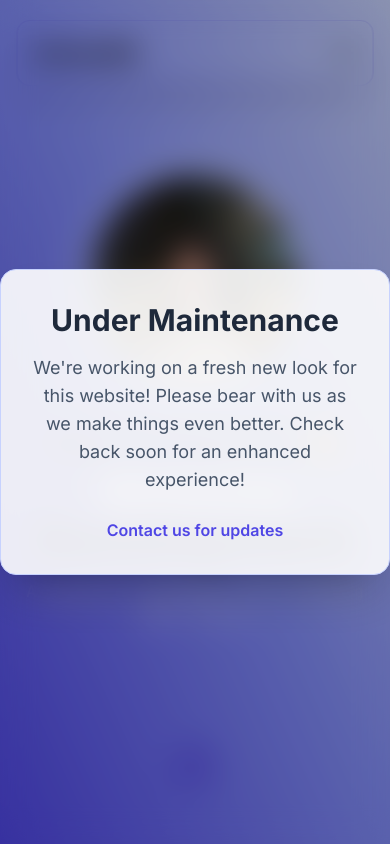
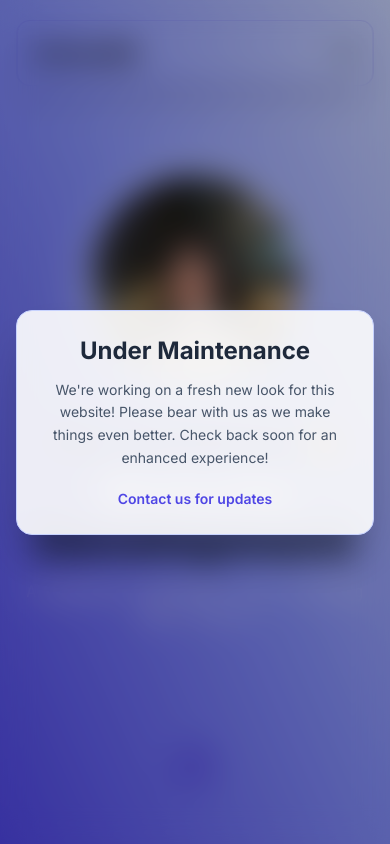
Before and after one commit to achmad-gg/my_portfolio, a Nuxt app: page / in a window 390 px wide. Shown: the top 844 px of the page. Built offline with nearby package versions, Linux system fonts and the light colour scheme; no server answers.

Commit message:
maintenance

```diff
--- a/pages/index.vue
+++ b/pages/index.vue
@@ -4,21 +4,25 @@
       class="relative w-full h-screen bg-gradient-to-bl from-indigo-200 via-indigo-400 to-indigo-600"
     >
       <div
-        class="fixed top-0 z-50 w-full h-[100vh] backdrop-blur-lg bg-black/30 flex items-center justify-center animate-fadeIn"
+        class="fixed top-0 z-50 w-full h-[100vh] backdrop-blur-lg bg-black/30 flex items-center justify-center px-4"
       >
         <div
-          class="z-50 max-w-lg p-8 text-center border border-indigo-200 shadow-2xl bg-white/90 rounded-2xl"
+          class="z-50 w-full max-w-lg p-6 text-center border border-indigo-200 shadow-2xl sm:p-10 bg-white/90 rounded-2xl"
         >
-          <h1 class="text-3xl font-bold text-slate-800">Under Maintenance</h1>
-          <p class="mt-4 text-lg text-slate-600">
+          <h1 class="text-2xl font-bold sm:text-3xl text-slate-800">
+            Under Maintenance
+          </h1>
+          <p
+            class="mt-3 text-sm leading-relaxed sm:mt-4 sm:text-lg text-slate-600"
+          >
             We're working on a fresh new look for this website! Please bear with
             us as we make things even better. Check back soon for an enhanced
             experience!
           </p>
-          <div class="mt-6">
+          <div class="mt-4 sm:mt-6">
             <a
-              href="https://www.instagram.com/achmadqt/"
-              class="font-semibold text-indigo-600 hover:underline"
+              href="mailto:contact@example.com"
+              class="text-sm font-semibold text-indigo-600 sm:text-base hover:underline"
             >
               Contact us for updates
             </a>
```
